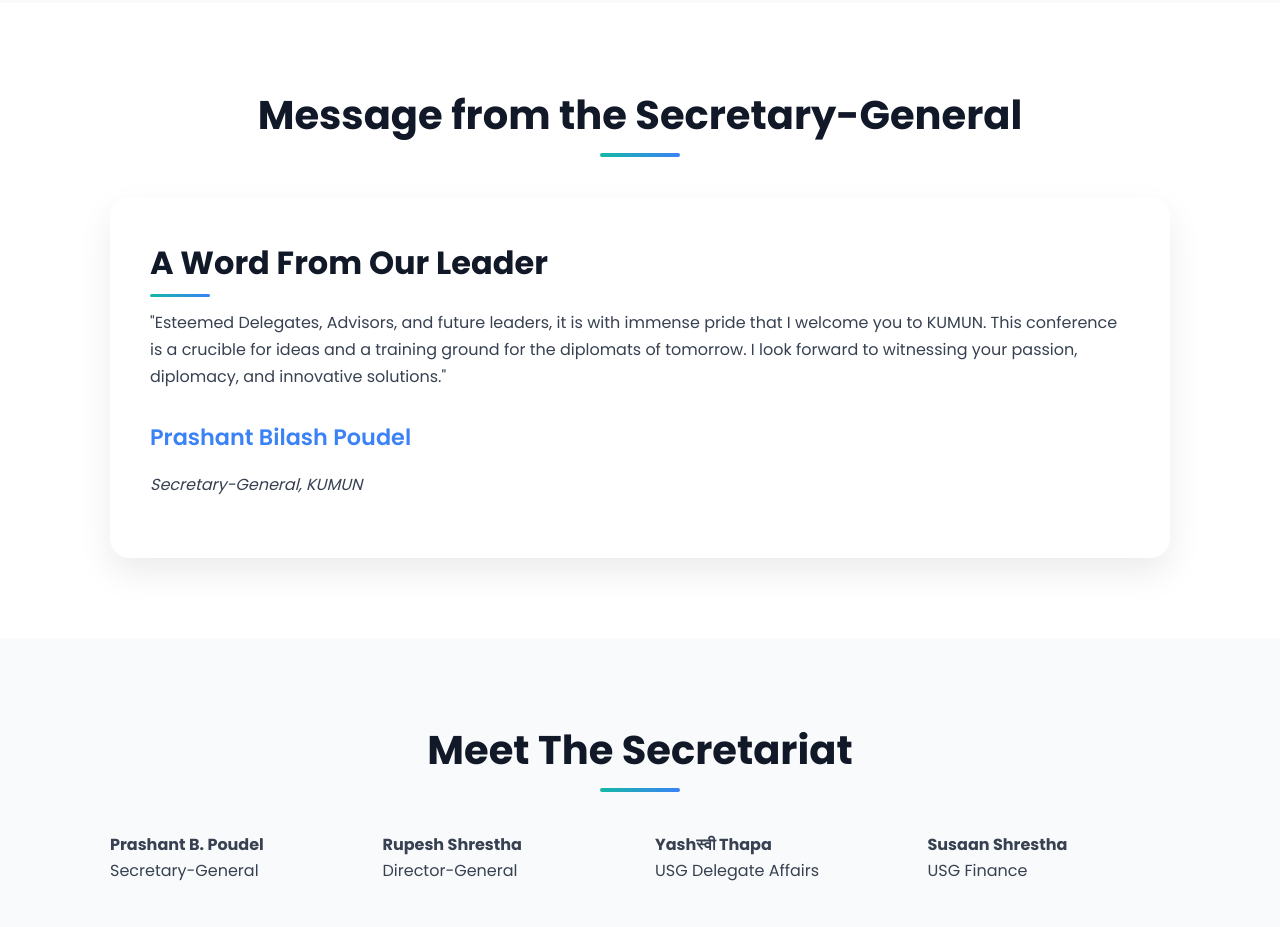
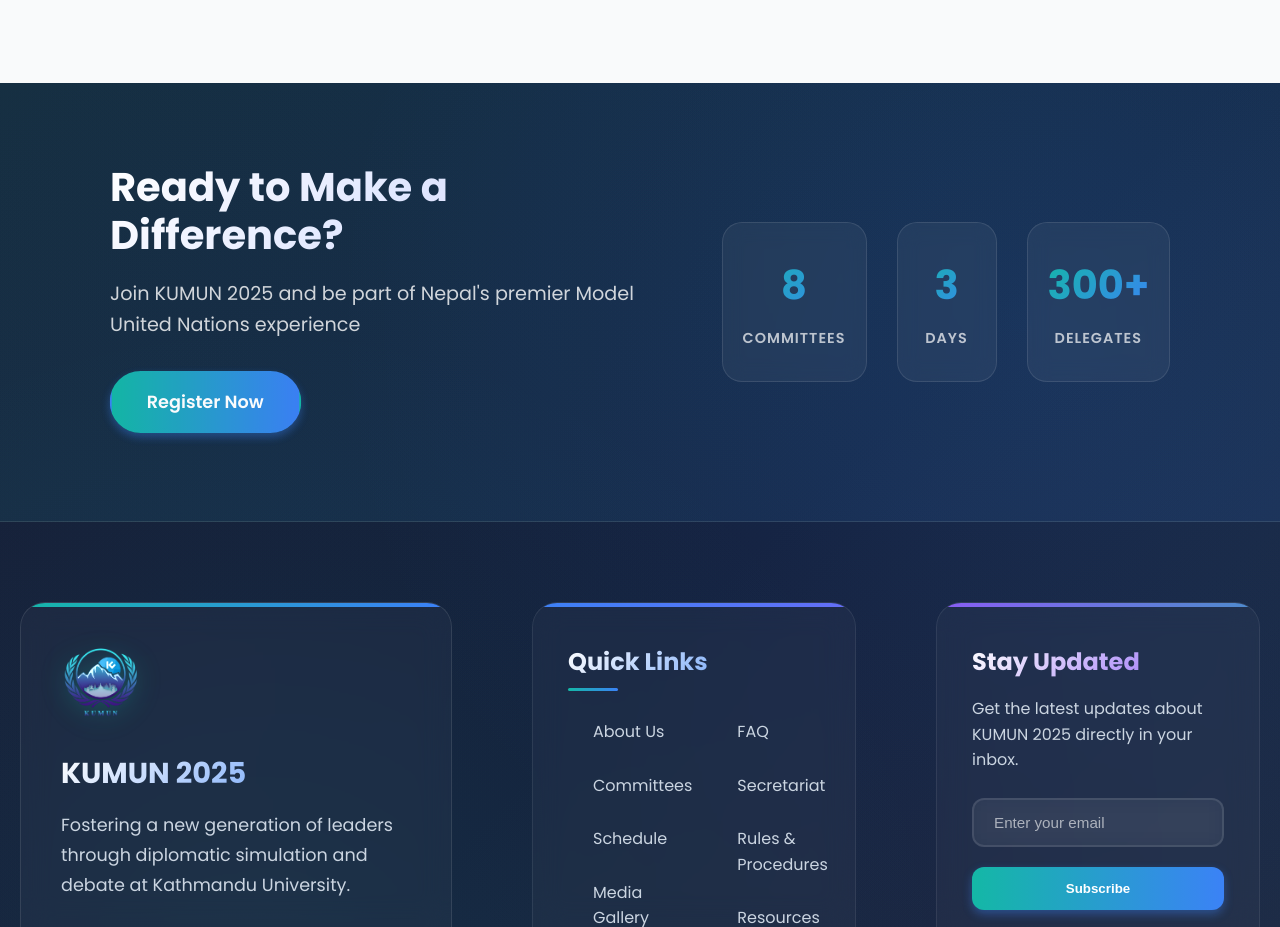
Before and after one commit to techaaditya/KUMUN2025_Website, a plain HTML site: page about.html in a window 1280 px wide. Shown: the part 1873-2800 px from the top of the page. Drawn offline with Linux system fonts and the light colour scheme.

Commit message:
removed secretariat information for now

```diff
--- a/about.html
+++ b/about.html
@@ -95,47 +95,6 @@
                 </div>
             </div>
         </section>
-
-        <!-- Message from Secretary General -->
-        <section class="content-section alt-bg">
-            <div class="container">
-                <h2 class="section-title">Message from the Secretary-General</h2>
-                <div class="message-content fade-in">
-                    <div class="about-text">
-                        <h3>A Word From Our Leader</h3>
-                        <p>"Esteemed Delegates, Advisors, and future leaders, it is with immense pride that I welcome you to KUMUN. This conference is a crucible for ideas and a training ground for the diplomats of tomorrow. I look forward to witnessing your passion, diplomacy, and innovative solutions."</p>
-                        <h4>Prashant Bilash Poudel</h4>
-                        <p><em>Secretary-General, KUMUN</em></p>
-                    </div>
-                </div>
-            </div>
-        </section>
-
-        <!-- Team Section -->
-        <section class="content-section">
-            <div class="container">
-                <h2 class="section-title">Meet The Secretariat</h2>
-                <div class="team-grid fade-in">
-                    <div class="team-member">
-                        <h4>Prashant B. Poudel</h4>
-                        <p>Secretary-General</p>
-                    </div>
-                    <div class="team-member">
-                        <h4>Rupesh Shrestha</h4>
-                        <p>Director-General</p>
-                    </div>
-                    <div class="team-member">
-                        <h4>Yashस्वी Thapa</h4>
-                        <p>USG Delegate Affairs</p>
-                    </div>
-                    <div class="team-member">
-                        <h4>Susaan Shrestha</h4>
-                        <p>USG Finance</p>
-                    </div>
-                </div>
-            </div>
-        </section>
-    </main>
 
     <!-- Enhanced Footer -->
     <footer class="footer">
```
